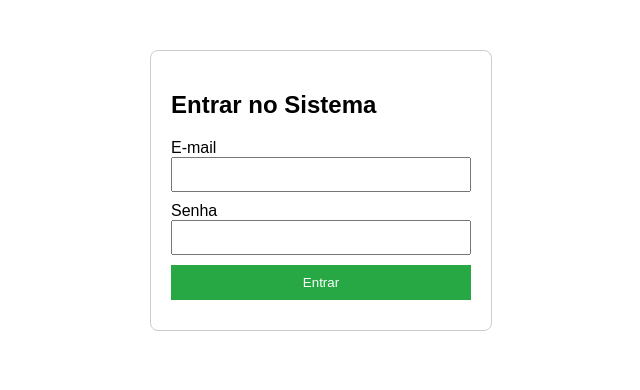
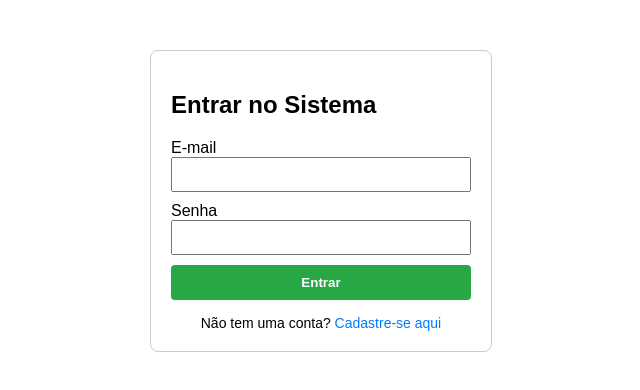
Before and after one commit to elc1090/project3-2026b-FabricioDD, a plain HTML site: page login.html in a window 1280 px wide. Shown: the whole page, without its empty margins (319-959 px from the left). Drawn offline with Linux system fonts and the light colour scheme.

Commit message:
adicição de link para tela de cadastro da tela de login

```diff
--- a/login.html
+++ b/login.html
@@ -7,8 +7,12 @@
         body { font-family: Arial, sans-serif; display: flex; justify-content: center; margin-top: 50px; }
         .login-box { border: 1px solid #ccc; padding: 20px; border-radius: 8px; width: 300px; }
         input { width: 100%; margin-bottom: 10px; padding: 8px; box-sizing: border-box; }
-        button { width: 100%; padding: 10px; background-color: #28a745; color: white; border: none; cursor: pointer; }
+        button { width: 100%; padding: 10px; background-color: #28a745; color: white; border: none; cursor: pointer; border-radius: 4px; font-weight: bold; }
+        button:hover { background-color: #218838; }
         #mensagem { color: red; margin-top: 10px; font-size: 14px; text-align: center; }
+        .links { margin-top: 15px; text-align: center; font-size: 14px; }
+        .links a { color: #007bff; text-decoration: none; }
+        .links a:hover { text-decoration: underline; }
     </style>
 </head>
 <body>
@@ -25,6 +29,11 @@
         <button type="submit">Entrar</button>
     </form>
     <div id="mensagem"></div>
+
+    <!-- Novo link para a página de cadastro -->
+    <div class="links">
+        Não tem uma conta? <a href="cadastro.html">Cadastre-se aqui</a>
+    </div>
 </div>
 
 <script>
@@ -36,7 +45,6 @@
         const divMensagem = document.getElementById('mensagem');
 
         try {
-            // 1. Envia os dados para a API Node.js
             const resposta = await fetch('https://project3-2026b-fabriciodd.onrender.com/api/login', {
                 method: 'POST',
                 headers: {
@@ -47,18 +55,11 @@
 
             const dados = await resposta.json();
 
-            // 2. Verifica se o backend autorizou o login
             if (resposta.ok) {
-                // guarda o token no LocalStorage do navegador
                 localStorage.setItem('token', dados.token);
-
-                // guardar o nome do usuário para mostrar na tela depois
                 localStorage.setItem('usuarioNome', dados.usuario.nome);
-
-                // Redireciona o usuário para a página principal do mapa
                 window.location.href = 'index.html';
             } else {
-                // Mostra a mensagem de erro que veio do backend (ex: "Email ou senha incorretos")
                 divMensagem.innerText = dados.erro;
             }
         } catch (erro) {
```
